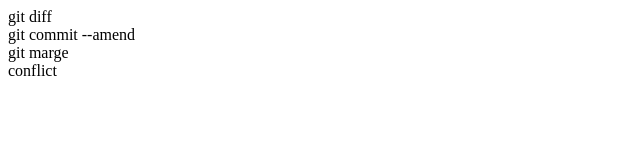
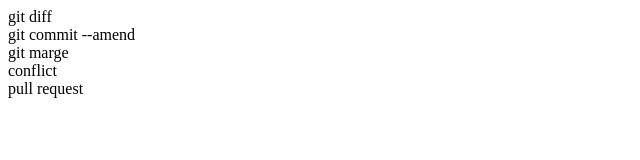
Before and after one commit to ms1234-code/git_tutrial, a plain HTML site: page index.html in a window 1280 px wide. Shown: the full height of the page, 0-640 px from the left. Drawn offline with Linux system fonts and the light colour scheme.

Commit message:
pull requestを追加

```diff
--- a/index.html
+++ b/index.html
@@ -11,6 +11,7 @@
     <div>git commit --amend</div>
     <div>git marge</div>
     <div>conflict</div>
+    <div>pull request</div>
 </body>
 </body>
 </html>
```
